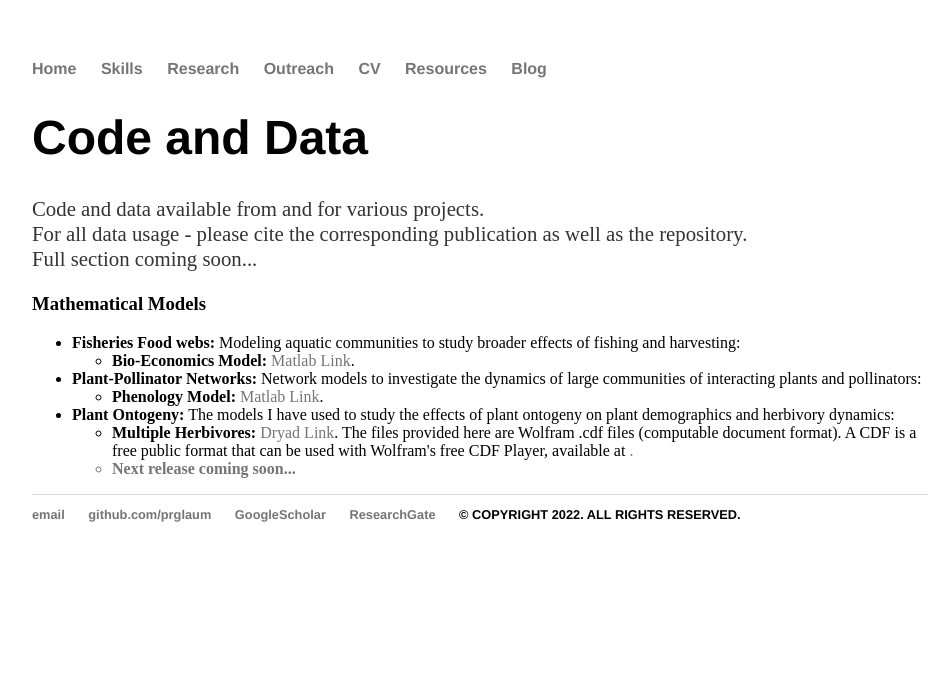
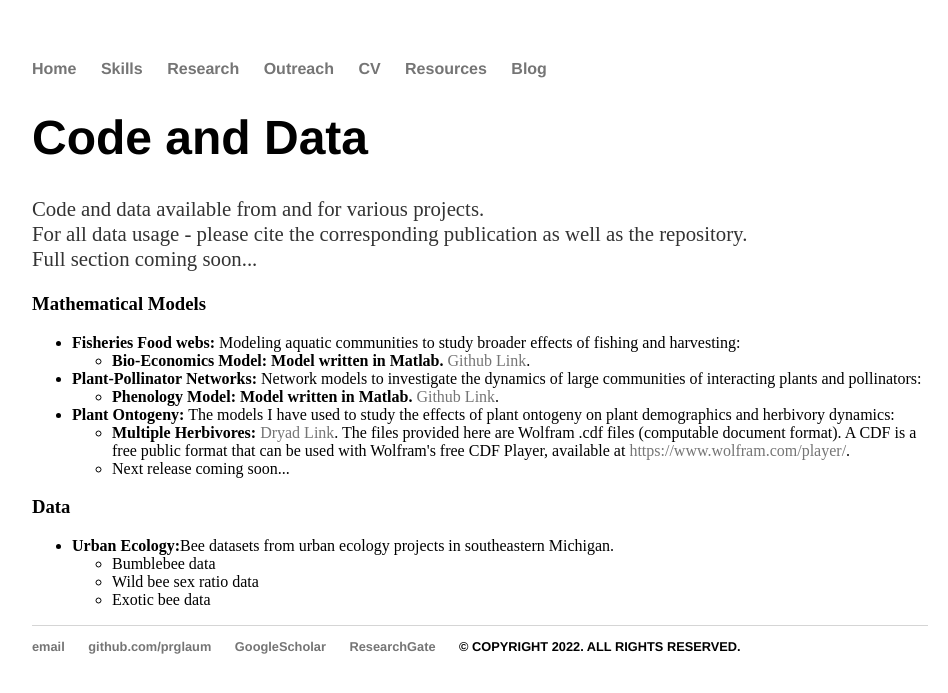
Before and after one commit to prglaum/prglaum.github.io, a Jekyll site: the page built from resources/index.html, in a window 1280 px wide. Shown: the top 693 px of the page, without its empty margins (160-1108 px from the left). Built offline with Jekyll 4.4.1, drawn with Linux system fonts in a browser that asks for light colours.

Commit message:
Update index.html

```diff
--- a/resources/index.html
+++ b/resources/index.html
@@ -14,17 +14,28 @@ title: Code and Data
 <ul>
 	<li><b>Fisheries Food webs:</b> Modeling aquatic communities to study broader effects of fishing and harvesting:</li>
 		<ul>
-			<li><b>Bio-Economics Model:</b> <a href="https://github.com/prglaum/Bioecon_Fisheries" target="_blank" rel="noopener noreferrer">Matlab Link</a>. </li>
+			<li><b>Bio-Economics Model: Model written in Matlab. </b> <a href="https://github.com/prglaum/Bioecon_Fisheries" target="_blank" rel="noopener noreferrer">Github Link</a>. </li>
 		</ul>
 	<li><b>Plant-Pollinator Networks:</b> Network models to investigate the dynamics of large communities of interacting plants and pollinators:</li>
 		<ul>
-			<li><b>Phenology Model:</b> <a href="https://github.com/prglaum/Phenology" target="_blank" rel="noopener noreferrer">Matlab Link</a>. </li>
+			<li><b>Phenology Model: Model written in Matlab. </b> <a href="https://github.com/prglaum/Phenology" target="_blank" rel="noopener noreferrer">Github Link</a>. </li>
 		</ul>
 	<li><b>Plant Ontogeny:</b> The models I have used to study the effects of plant ontogeny on plant demographics and herbivory dynamics:</li>
 		<ul>
 			<li><b>Multiple Herbivores:</b> <a href="https://datadryad.org/stash/dataset/doi:10.5061%2Fdryad.jm63xsj9t" target="_blank" rel="noopener noreferrer">Dryad Link</a>.
 				The files provided here are Wolfram .cdf files (computable document format). A CDF is a free public format that can be used with Wolfram's free CDF Player,
-				available at <a href="https://www.wolfram.com/player/" target="_blank" rel="noopener noreferrer"</a>. </li>
-			<li><b>Next release coming soon...</b></li>
+				available at <a href="https://www.wolfram.com/player/" target="_blank" rel="noopener noreferrer">https://www.wolfram.com/player/</a>. </li>
+			<li>Next release coming soon...</li>
 		</ul>
 </ul>
+
+
+<h3>Data</h3>
+<ul>
+	<li><b>Urban Ecology:</b>Bee datasets from urban ecology projects in southeastern Michigan.</li>
+		<ul>
+			<li>Bumblebee data</li>
+			<li>Wild bee sex ratio data</li>
+			<li>Exotic bee data</li>
+		</ul>
+</ul>
```
